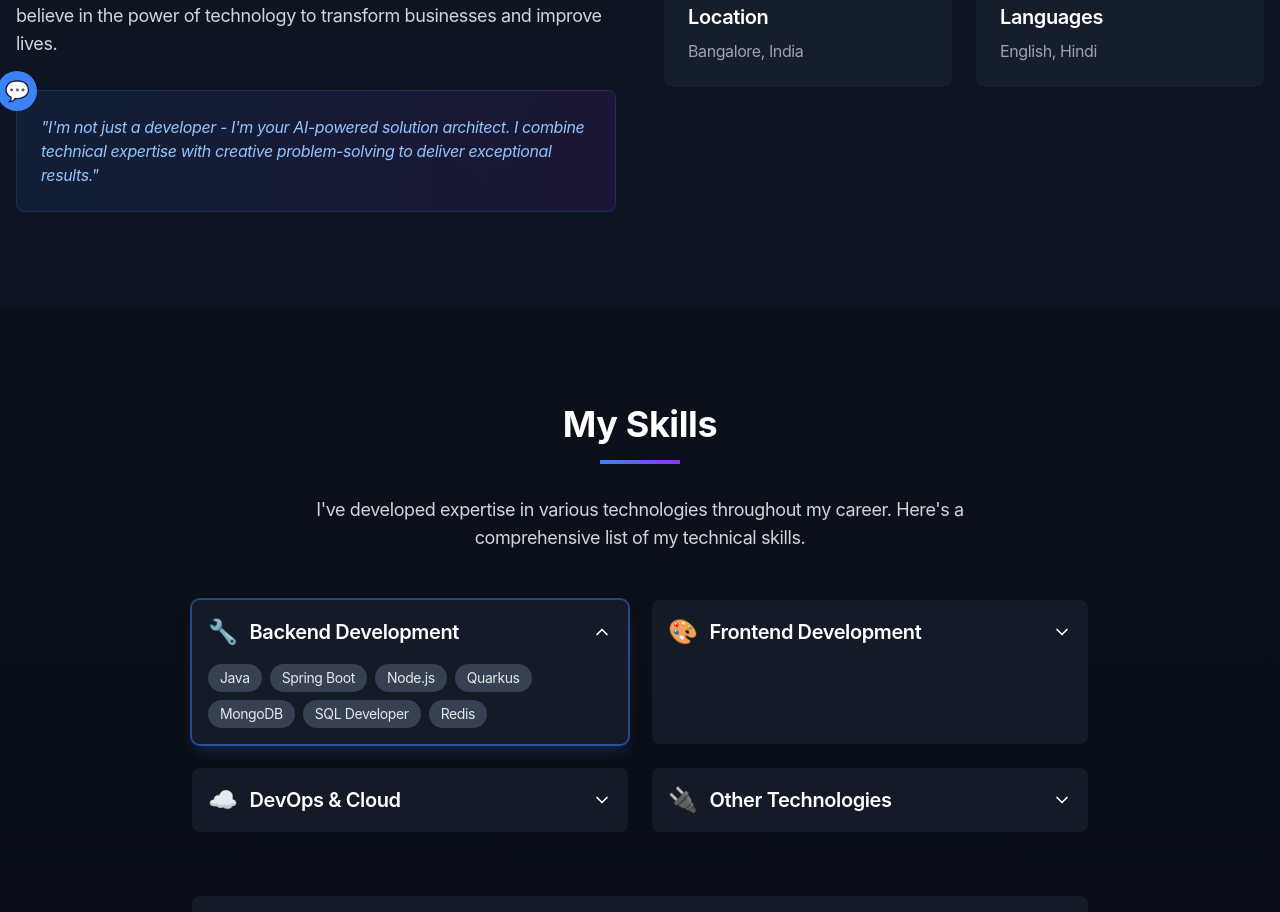
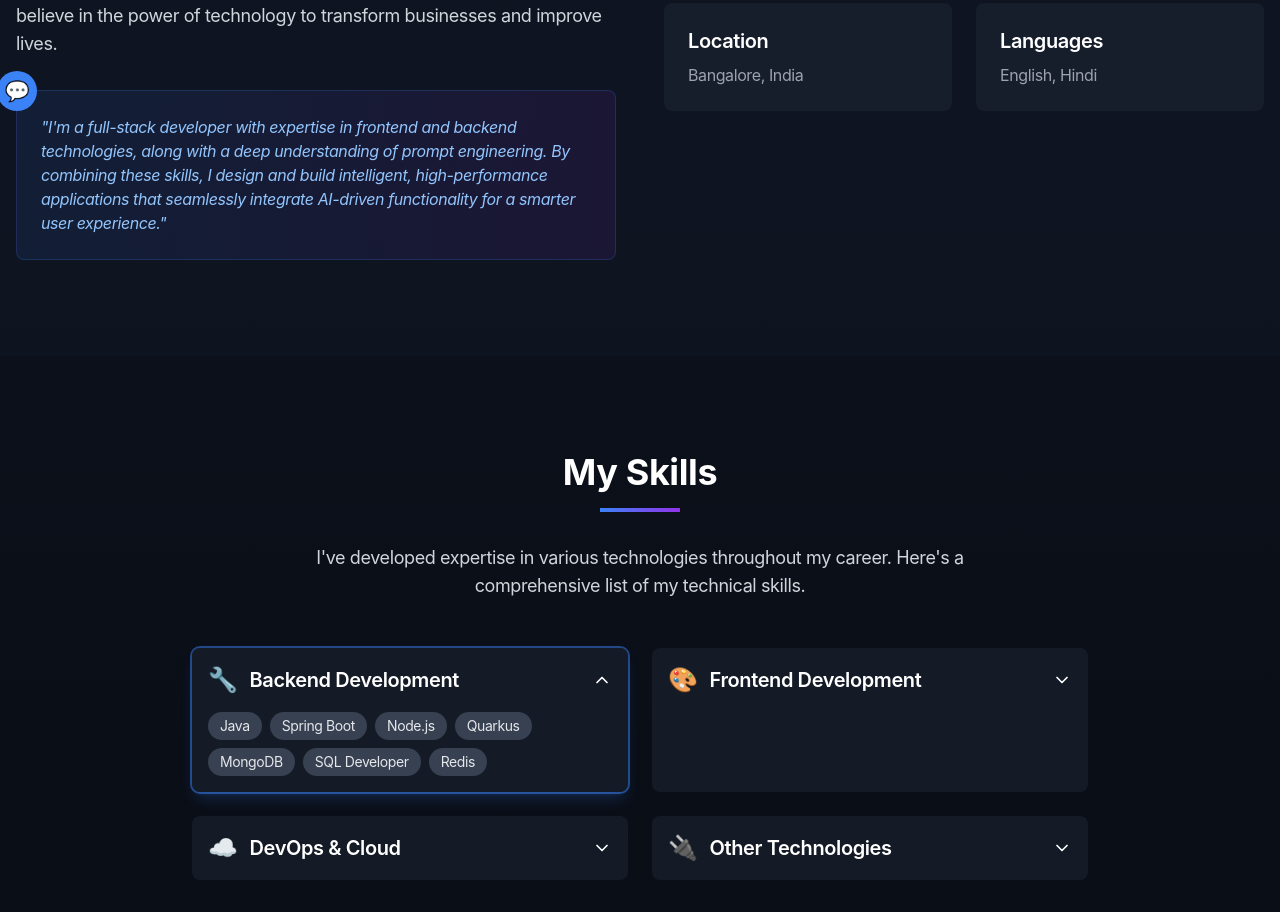
Before and after one commit to mr-aman49/Portfolio-, a React (Vite) app: page / in a window 1280 px wide. Shown: the part 1209-2121 px from the top of the page. Built offline with nearby package versions, Linux system fonts and the light colour scheme.

Commit message:
Update About.tsx

```diff
--- a/src/components/About.tsx
+++ b/src/components/About.tsx
@@ -32,7 +32,7 @@ const About: React.FC = () => {
                 <span className="text-xl">💬</span>
               </div>
               <p className="text-blue-300 italic">
-                "I'm not just a developer - I'm your AI-powered solution architect. I combine technical expertise with creative problem-solving to deliver exceptional results."
+                "I'm a full-stack developer with expertise in frontend and backend technologies, along with a deep understanding of prompt engineering. By combining these skills, I design and build intelligent, high-performance applications that seamlessly integrate AI-driven functionality for a smarter user experience."
               </p>
             </div>
           </div>
```
